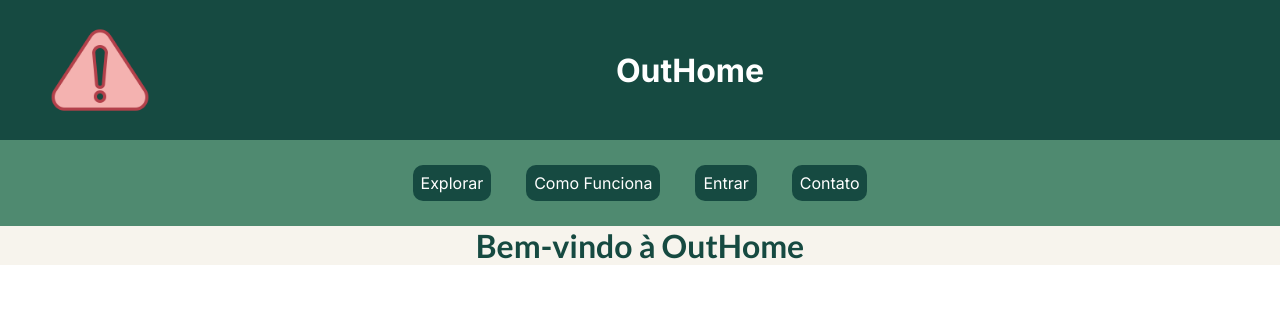
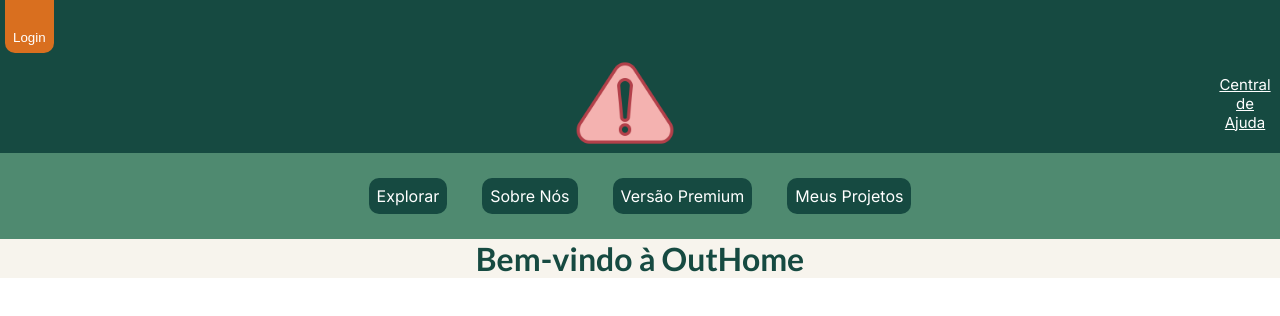
Before and after one commit to Albert-Gabriel1/OutHome, a plain HTML site: page index.html in a window 1280 px wide. Drawn offline with Linux system fonts and the light colour scheme.

Commit message:
up
conserto no design

```diff
--- a/estilo.css
+++ b/estilo.css
@@ -13,9 +13,6 @@ nav{
     padding: 20px 0;
     background: #4F8A70;
 }
-header h1{
-    color: #FFFFFF;
-}
 h1{
     text-align: center;
     display: block;
@@ -24,10 +21,9 @@ h1{
 }
 menu{
     display: flex;
+    align-items: center;
+    margin: 0;
     justify-content: space-between;
-    align-items: center;
-    padding: 20px 50px;
-    margin: 0;
 }
 header{
     width: 100%;
@@ -47,6 +43,16 @@ nav a{
     color: #FFFFFF;
     text-decoration: none;
 }
+#login{
+    padding: 8px;
+    padding-top: 30px;
+    margin-left: 5px;
+    border: none;
+    border-radius: 0px 0px 10px 10px;
+    text-align: center;
+    color: #FFFFFF;
+    background-color: #D96F1F;
+}
 main{
     background-color: #F7F4ED;
     font-family: "Lato", sans-serif;
@@ -55,6 +61,9 @@ main{
 }
 #logo{
     width: 100px;
+    margin: auto;
+    display: block;
+
 }
 a{
     color: #164A41;
@@ -62,3 +71,11 @@ a{
 a:hover{
     background-color: #D96F1F;
 }
+menu a{
+    color: white;
+    width: 60px;
+    padding: 5px;
+    border-radius: 10px;
+    font-size: 15px;
+    text-align: center;
+}
--- a/index.html
+++ b/index.html
@@ -8,16 +8,16 @@
 </head>
 <body>
         <header>
+            <button id="login">Login</button>
             <menu>
                 <img src="img/perigo.png" alt="Logo da OutHome" id="logo">
-                <h1>OutHome</h1>
+                <a href="#">Central de Ajuda</a>
             </menu>
         <nav>
         <a href="index.html">Explorar</a>
-        <a href="about.html">Como Funciona</a>
-        <a href="services.html">Entrar</a>
-        <a href="contact.html">Contato</a>
-    </nav>
+        <a href="about.html">Sobre Nós</a>
+        <a href="services.html">Versão Premium</a>
+        <a href="contact.html">Meus Projetos</a>
     </header>
     <main>
        <h1>Bem-vindo à OutHome</h1>
```
Also changed, not shown: img/aviao (1).png (added), img/aviao.png (added).
